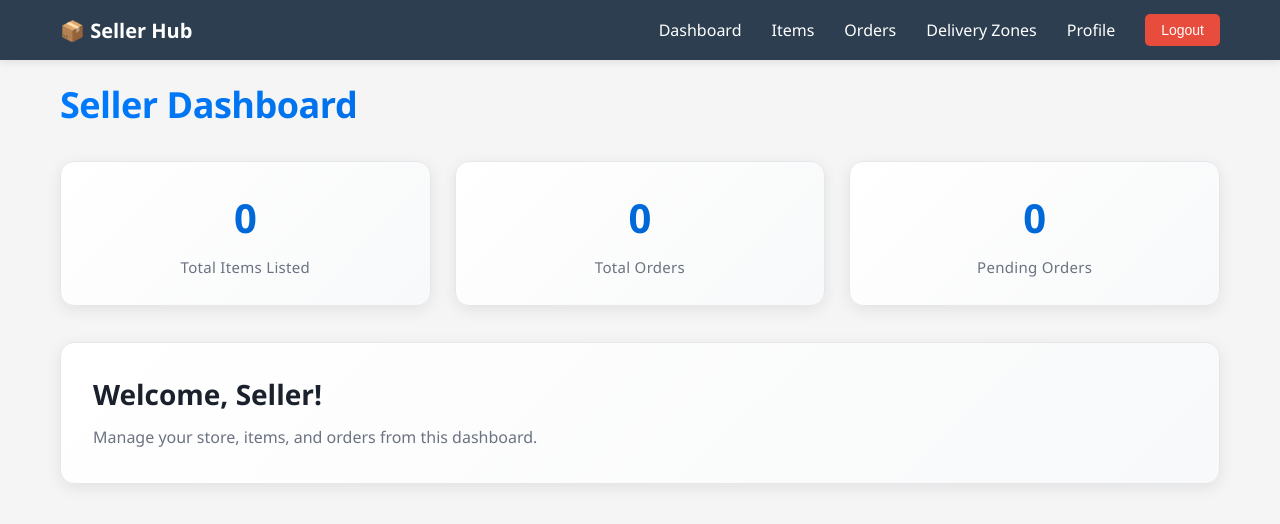
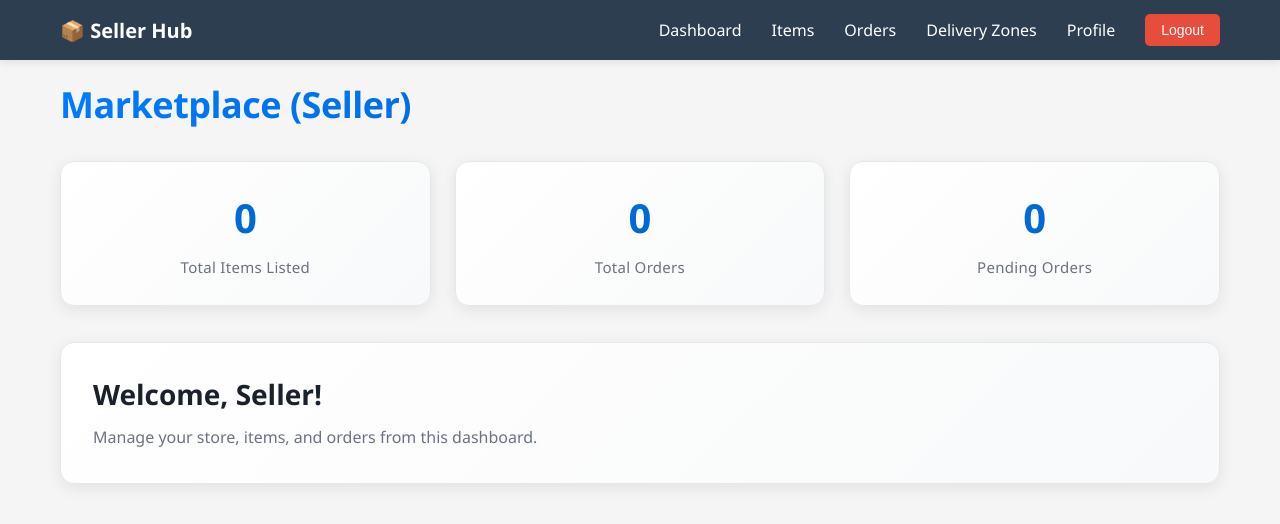
Before and after one commit to HabebaSallam/ip_team13_onlinemarket_project, a React (Create React App) app in the folder seller-app/: page / in a window 1280 px wide. Shown: the top 524 px of the page. Built offline with nearby package versions, Linux system fonts and the light colour scheme; no server answers; sample sign-in values are in the browser's storage.

Commit message:
chore(seller): update dashboard title to 'Marketplace (Seller)'

```diff
--- a/seller-app/src/pages/Dashboard.js
+++ b/seller-app/src/pages/Dashboard.js
@@ -44,7 +44,7 @@ function Dashboard() {
 
   return (
     <div className="container">
-      <h1 className="page-title">Seller Dashboard</h1>
+      <h1 className="page-title">Marketplace (Seller)</h1>
 
       <div className="stats-grid">
         <div className="stat-card">
```
